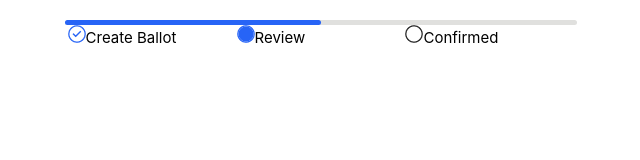
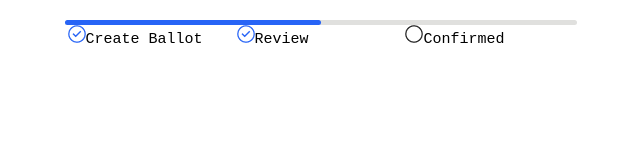
Before and after one commit to dg1229/RCV-Team-6, a React (Create React App) app in the folder client/: page / in a window 1280 px wide. Shown: the top 160 px of the page, without its empty margins (319-959 px from the left). Built offline with nearby package versions, Linux system fonts and the light colour scheme; no server answers.

Commit message:
Fixed font for Progress Indicator

```diff
--- a/client/src/components/ProgressIndicator/ProgressIndicator.js
+++ b/client/src/components/ProgressIndicator/ProgressIndicator.js
@@ -1,6 +1,6 @@
-import Empty from '../../assets/empty.png'
-import Complete from '../../assets/complete.png'
-import Current from '../../assets/current.png'
+import Empty from '../../assets/empty.png';
+import Complete from '../../assets/complete.png';
+import Current from '../../assets/current.png';
 
 const ProgressIndicator = (props) => {
   const { completed } = props;
@@ -32,6 +32,7 @@ const ProgressIndicator = (props) => {
   const statusStyles = {
     width: '33%',
     textAlign: 'left',
+    fontFamily: '"IBM Plex Mono", monospace',
     display: 'inline-block',
     fontSize: '15px'
   }
@@ -43,15 +44,15 @@ const ProgressIndicator = (props) => {
       </div>
       <div>
         <span style={statusStyles}>
-          <img src={completed < 50 ? Current : Complete} />
+          <img src={completed < 50 ? Current : Complete} alt='status'/>
           <span>Create Ballot</span>
         </span>
         <span style={statusStyles}>
-          <img src={completed < 50 ? Empty : completed == 50 ? Current : Complete} />
+          <img src={completed < 50 ? Empty : completed === 50 ? Current : Complete} alt='status'/>
           <span>Review</span>
         </span>
         <span style={statusStyles}>
-          <img src={completed <= 50 ? Empty : Current} />
+          <img src={completed <= 50 ? Empty : Current} alt='status'/>
           <span>Confirmed</span>
         </span>
       </div>
```
